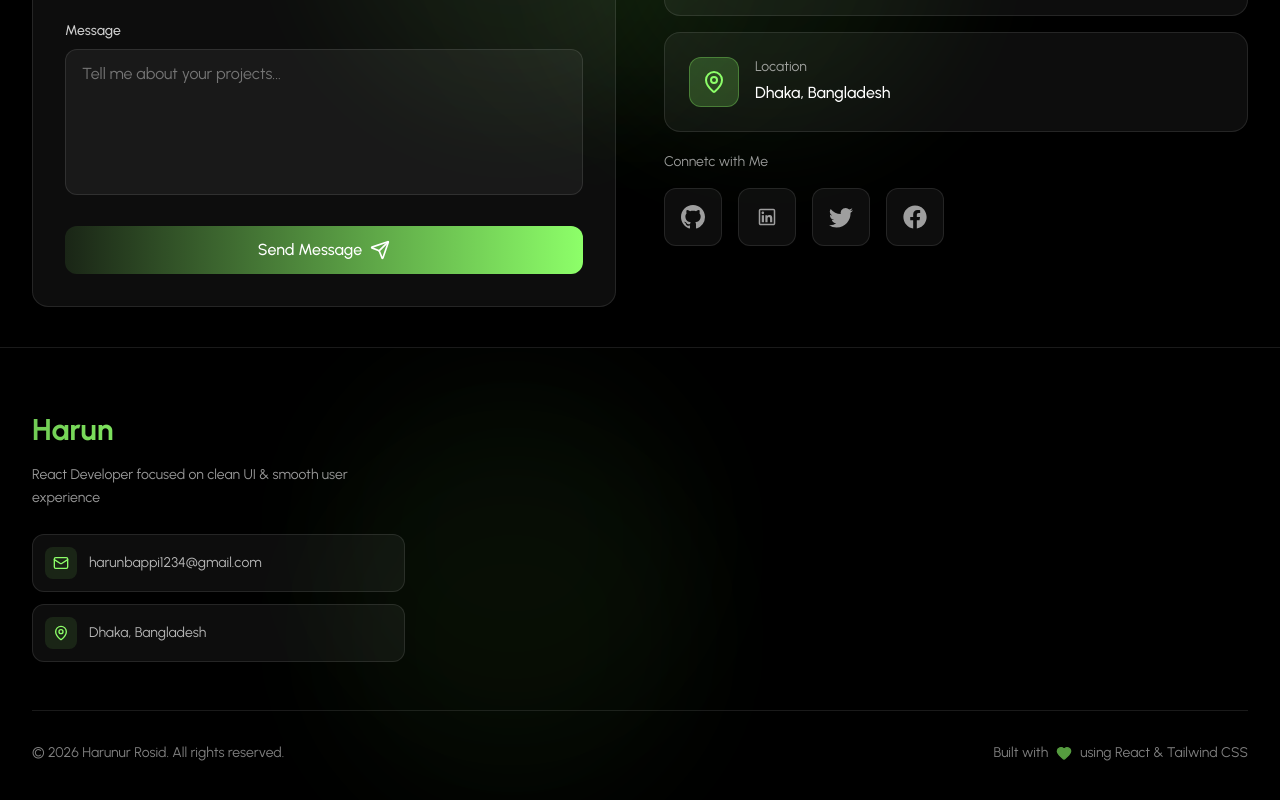
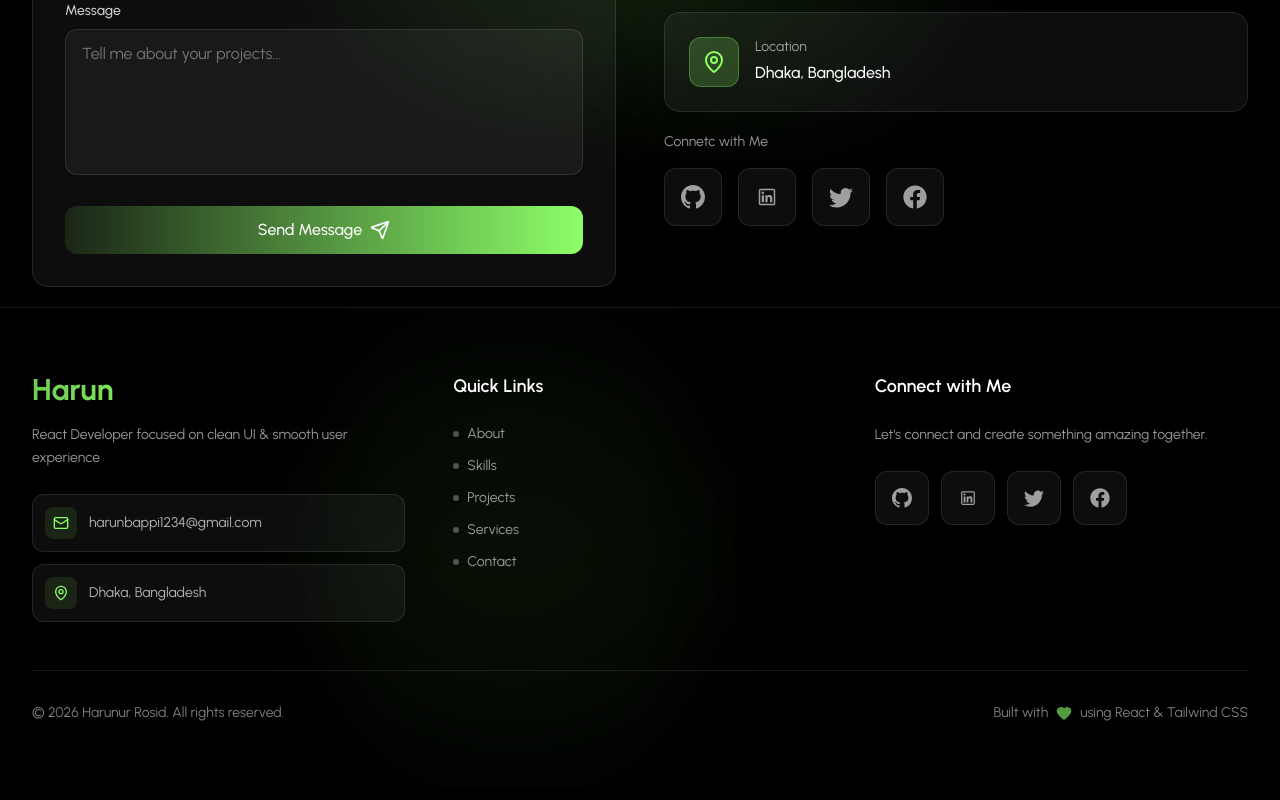
Before and after one commit to HarunBappi/Full-Stack-Developer-Portfolio, a React (Vite) app: page / in a window 1280 px wide. Shown: the part 4861-5661 px from the top of the page. Built offline with nearby package versions, Linux system fonts and the light colour scheme.

Commit message:
footer section added

```diff
--- a/src/Components/Layout/Footer.jsx
+++ b/src/Components/Layout/Footer.jsx
@@ -3,8 +3,13 @@
 import { FaFacebook } from "react-icons/fa";
 import { LiaLinkedin } from "react-icons/lia";
 import FadeIn from "../Animations/FadeIn";
-import { PERSONAL_INFO } from "../../utilities/constants";
+import {
+  NAV_LINKS,
+  PERSONAL_INFO,
+  SOCIAL_LINKS,
+} from "../../utilities/constants";
 import { Heart, Mail, MapPin } from "lucide-react";
+import { scrollToSection } from "../../Hooks/useScrollSpy";
 
 const Footer = () => {
   const socialIcons = {
@@ -23,21 +28,82 @@
         <div className="grid grid-cols-1 md:grid-cols-3 gap-12 mb-12">
           <FadeIn delay={0}>
             <div>
-              <h3 className="text-3xl font-bold bg-linear-to-r from-primary/80 via-primary to-primary/80 bg-clip-text text-transparent mb-4">{PERSONAL_INFO.name.slice(0,5)}</h3>
-              <p className="text-white/60 text-sm mb-6 leading-relaxed">{PERSONAL_INFO.tagline}</p>
+              <h3 className="text-3xl font-bold bg-linear-to-r from-primary/80 via-primary to-primary/80 bg-clip-text text-transparent mb-4">
+                {PERSONAL_INFO.name.slice(0, 5)}
+              </h3>
+              <p className="text-white/60 text-sm mb-6 leading-relaxed">
+                {PERSONAL_INFO.tagline}
+              </p>
               <div className="space-y-3">
-                <a href={`mailto: ${PERSONAL_INFO.email}`} className="group flex items-center gap-3 p-3 bg-white/5 border border-white/10 rounded-xl hover:bg-white/10 hover:border-primary/30 transition-all duration-300">
+                <a
+                  href={`mailto: ${PERSONAL_INFO.email}`}
+                  className="group flex items-center gap-3 p-3 bg-white/5 border border-white/10 rounded-xl hover:bg-white/10 hover:border-primary/30 transition-all duration-300"
+                >
                   <div className="p-2 bg-primary/10 rounded-lg">
                     <Mail className="w-4 h-4 text-primary"></Mail>
                   </div>
-                  <span className="text-white/70 text-sm group-hover:text-white transition-colors">{PERSONAL_INFO.email}</span>
+                  <span className="text-white/70 text-sm group-hover:text-white transition-colors">
+                    {PERSONAL_INFO.email}
+                  </span>
                 </a>
                 <div className="flex items-center gap-3 p-3 bg-white/5 border border-white/10 rounded-xl">
                   <div className="p-2 bg-primary/10 rounded-lg">
                     <MapPin className="w-4 h-4 text-primary"></MapPin>
                   </div>
-                  <span className="text-white/70 text-sm">{PERSONAL_INFO.location}</span>
+                  <span className="text-white/70 text-sm">
+                    {PERSONAL_INFO.location}
+                  </span>
                 </div>
+              </div>
+            </div>
+          </FadeIn>
+          {/* Quick Links */}
+          <FadeIn delay={100}>
+            <div>
+              <h4 className="text-white font-semibold mb-6 text-lg">
+                Quick Links
+              </h4>
+              <ul className="space-y-3">
+                {NAV_LINKS.map((link) => (
+                  <li key={link.id}>
+                    <button
+                      onClick={() => scrollToSection(link.id)}
+                      className="group flex items-center gap-2 text-white/60 hover:text-primary transition-all duration-300"
+                    >
+                    <div className="w-1.5 h-1.5 rounded-full bg-white/30 group-hover:bg-primary group-hover:w-2 transition-all duration-300"></div>
+                    <span className="text-sm">{link.label}</span>
+                    </button>
+                  </li>
+                ))}
+              </ul>
+            </div>
+          </FadeIn>
+          {/* Connetc With Me */}
+          <FadeIn delay={200}>
+            <div>
+              <h4 className="text-white font-semibold mb-6 text-lg">
+                Connect with Me
+              </h4>
+              <p className="text-white/60 text-sm mb-6 leading-relaxed">
+                Let's connect and create something amazing together.
+              </p>
+              <div className="flex flex-wrap gap-3">
+                {Object.entries(SOCIAL_LINKS).map(([platform, url]) => {
+                  const Icon = socialIcons[platform];
+                  return Icon ? (
+                    <a
+                      key={platform}
+                      href={url}
+                      target="_blank"
+                      rel="noopener noreferrer"
+                      aria-label={`Connect on ${platform}`}
+                      className="group relative p-4 bg-white/5 rounded-xl border border-white/10 hover:bg-white/10 hover:border-primary/50 hover:scale-110 transition-all duration-300"
+                    >
+                      <Icon className="w-5 h-5 text-white/60 group-hover:text-primary transition-colors duration-300"></Icon>
+                      <div className="absolute inset-0 bg-linear-to-br from-primary/0 to-primary/0 group-hover:from-primary/10 group-hover:to-primary/5 rounded-xl transition-all duration-300 pointer-events-none"></div>
+                    </a>
+                  ) : null;
+                })}
               </div>
             </div>
           </FadeIn>
@@ -50,8 +116,9 @@
                 rights reserved.
               </p>
               <p className="flex items-center gap-2 text-white/50 text-sm">
-                Built with <Heart className="w-4 h-4 text-primary fill-primary animate-pulse"></Heart> using React & Tailwind
-                CSS
+                Built with{" "}
+                <Heart className="w-4 h-4 text-primary fill-primary animate-pulse"></Heart>{" "}
+                using React & Tailwind CSS
               </p>
             </div>
           </div>
--- a/src/Components/Sections/Contact.jsx
+++ b/src/Components/Sections/Contact.jsx
@@ -45,7 +45,7 @@
     facebook: FaFacebook,
   };
   return (
-    <section id="contact" className="relative bg-black overflow-hidden py-10">
+    <section id="contact" className="relative bg-black overflow-hidden py-5">
       <div className="absolute inset-0 overflow-hidden">
         <div className="absolute top-1/4 left-1/4 w-96 h-96 bg-primary/20 opacity-30 rounded-full blur-3xl"></div>
         <div className="absolute bottom-1/4 right-1/4 w-96 h-96 bg-primary/20 opacity-30 rounded-full blur-3xl"></div>
```
